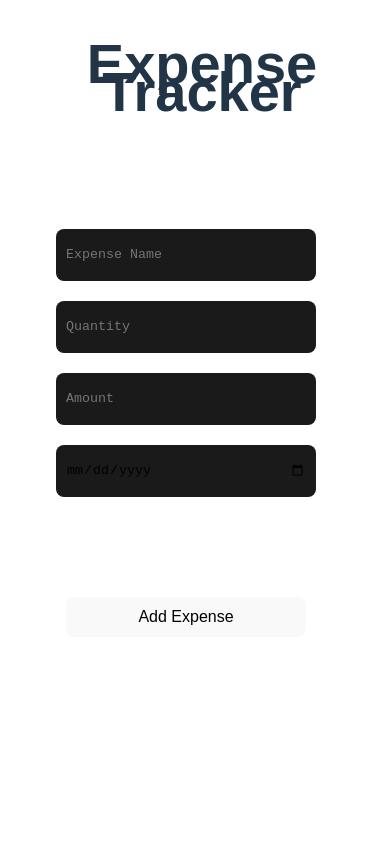
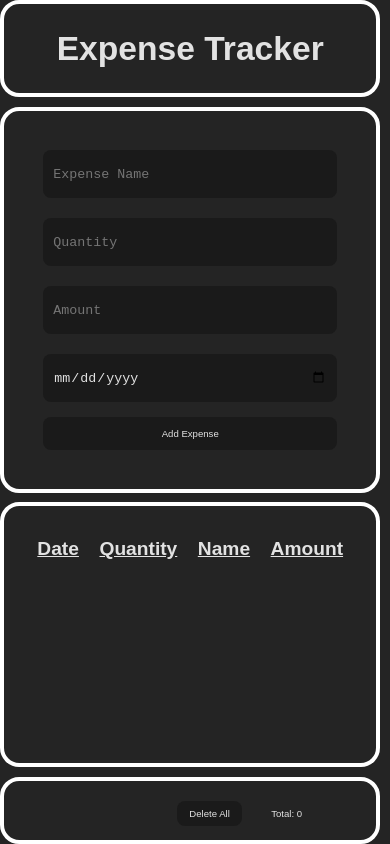
Before and after one commit to NouranAlSharawneh/Expense-Tracker, a React (Vite) app: page / in a window 390 px wide. Built offline with nearby package versions, Linux system fonts and the light colour scheme; a web font is replaced by a local one.

Commit message:
responsive design added

```diff
--- a/src/App.css
+++ b/src/App.css
@@ -74,10 +74,10 @@ form {
   padding: 2rem;
   text-align: center;
   display: inline-block;
-  /* background-color: aqua; */
 }
 
 form input {
+  color: rgba(255, 255, 255, 0.87);
   background-color: #1a1a1a;
   font-family: monospace;
   border-radius: 8px;
@@ -86,10 +86,11 @@ form input {
   display: block;
   border: 0px;
   width: 15rem;
-  height: 2rem;
+  height: 3rem;
 }
 
 button {
+  color: rgba(255, 255, 255, 0.87);
   display: inline-block;
   border-radius: 8px;
   border: 1px solid transparent;
@@ -115,3 +116,50 @@ button:focus-visible {
   margin-top: 5rem;
   width: 15rem;
 }
+
+@media (max-width: 600px) {
+  form {
+    display: flex;
+    justify-content: space-between;
+    flex-wrap: wrap;
+  }
+
+  form > * {
+    flex: 1 1 160px;
+  }
+
+  form input {
+    height: 5rem;
+    margin-bottom: 0;
+  }
+  .side--btn {
+    margin-top: 1.5rem;
+  }
+
+  .layout {
+    grid:
+      "header header" auto
+      "leftSide leftSide"
+      "body body" 1fr
+      "footer footer" auto
+      / auto 1fr auto;
+  }
+
+  .body {
+    padding: 1rem 3rem;
+  }
+
+  .footer .summary {
+    padding-left: 15rem;
+    padding-bottom: 1.5rem;
+  }
+
+  .footer .summary span {
+    padding-left: 3rem;
+  }
+
+  .footer .summary button {
+    margin-left: 3rem;
+    font-size: 1rem;
+  }
+}
--- a/src/index.css
+++ b/src/index.css
@@ -4,14 +4,15 @@
   line-height: 1.5;
   font-weight: 400;
 
-  color-scheme: light dark;
   color: rgba(255, 255, 255, 0.87);
   background-color: #242424;
+}
+html {
+  font-size: 100%;
+}
 
-  font-synthesis: none;
-  text-rendering: optimizeLegibility;
-  -webkit-font-smoothing: antialiased;
-  -moz-osx-font-smoothing: grayscale;
+* {
+  box-sizing: border-box;
 }
 
 a {
@@ -38,7 +39,7 @@ h1 {
   font-weight: 900;
 }
 
-@media (prefers-color-scheme: light) {
+/* @media (prefers-color-scheme: light) {
   :root {
     color: #213547;
     background-color: #ffffff;
@@ -49,4 +50,14 @@ h1 {
   button {
     background-color: #f9f9f9;
   }
+} */
+
+@media (max-width: 600px) {
+  h1 {
+    line-height: 1;
+  }
+
+  html {
+    font-size: 60%;
+  }
 }
```
